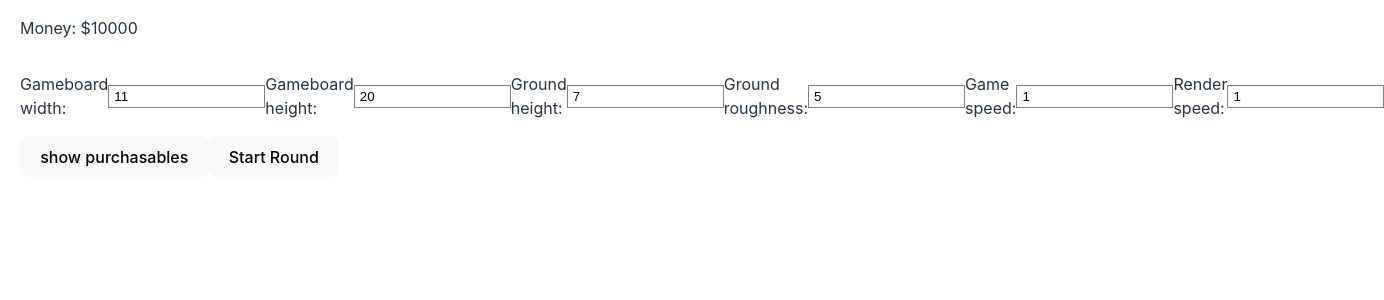
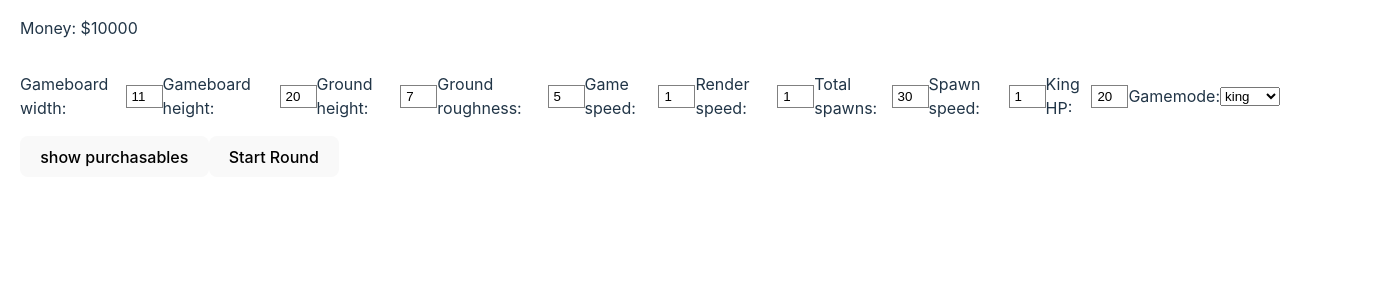
Before and after one commit to daefron/spreadsheet-creep, a React (Vite) app: page / in a window 1280 px wide. Shown: the top 300 px of the page, 1384 px wide, since content can reach past the window. Built offline with nearby package versions, Linux system fonts and the light colour scheme.

Commit message:
added gamemode where equal spawns fight

```diff
--- a/src/Game Logic/Engine.jsx
+++ b/src/Game Logic/Engine.jsx
@@ -9,8 +9,11 @@ export default function engineOutput() {
   const [graveyard, setGraveyard] = useState([]);
   const [bank, setBank] = useState(10000);
   const [savedTurn, setSavedTurn] = useState(1);
-  const [savedEnemySpawns, setSavedEnemySpawns] = useState(0);
-  const [savedLastSpawnTime, setSavedLastSpawnTime] = useState(0);
+  const [savedEnemySpawnsCount, setSavedEnemySpawnsCount] = useState(0);
+  const [savedFriendlySpawnsCount, setSavedFriendlySpawnsCount] = useState(0);
+  const [savedLastEnemySpawnTime, setSavedLastEnemySpawnTime] = useState(0);
+  const [savedLastFriendlySpawnTime, setSavedLastFriendlySpawnTime] =
+    useState(0);
   const [timer, setTimer] = useState();
   const [gameboardWidth, setGameboardWidth] = useState(11);
   const [gameboardHeight, setGameboardHeight] = useState(20);
@@ -19,9 +22,13 @@ export default function engineOutput() {
   const [renderSpeed, setRenderSpeed] = useState(1);
   const [gameSpeed, setGameSpeed] = useState(1 * renderSpeed);
   const [gameboardEntities, setGameboardEntities] = useState([]);
-  const entityList = EntityList;
-  const projectileList = ProjectileList;
-  const groundList = GroundList;
+  const [totalSpawns, setTotalSpawns] = useState(30);
+  const [spawnSpeed, setSpawnSpeed] = useState(1);
+  const [kingHP, setKingHP] = useState(20);
+  const [gameMode, setGameMode] = useState("king");
+  let entityList = EntityList;
+  let projectileList = ProjectileList;
+  let groundList = GroundList;
 
   //function that creates new active entities
   function Entity(type, lvl, position, name) {
@@ -532,8 +539,7 @@ export default function engineOutput() {
         let spaceBelow = true;
         if (position[1] !== gameboardHeight) {
           let positionBelow = [position[0], position[1] + 1];
-          let entityBelow =
-            activeEntities.find((entity) =>
+          let entityBelow = activeEntities.find((entity) =>
             comparePosition(entity.position, positionBelow)
           );
           if (entityBelow) {
@@ -602,9 +608,14 @@ export default function engineOutput() {
     function amountOfTurns(finished, currentTurn) {
       let gameFinished = finished;
       let innerTimer;
-      let totalSpawns = 30;
-      let enemySpawns = savedEnemySpawns;
-      let lastSpawnTime = savedLastSpawnTime;
+      let enemySpawns = savedEnemySpawnsCount;
+      let lastEnemySpawnTime = savedLastEnemySpawnTime;
+      let lastFriendlySpawnTime;
+      let friendlySpawns;
+      if (gameMode === "battle") {
+        lastFriendlySpawnTime = savedLastFriendlySpawnTime;
+        friendlySpawns = savedEnemySpawnsCount;
+      }
       if (!gameFinished) {
         setTimer(
           (innerTimer = setInterval(() => {
@@ -615,8 +626,11 @@ export default function engineOutput() {
 
       //runs through turn actions
       function turnCycler() {
-        spawnChecker();
-        nextTurn(currentTurn);
+        spawnChecker(true);
+        if (gameMode === "battle") {
+          spawnChecker(false);
+        }
+        nextTurn();
         if (!victoryChecker()) {
           clearInterval(innerTimer);
         }
@@ -626,7 +640,7 @@ export default function engineOutput() {
       }
 
       //makes all entities take turn
-      function nextTurn(currentTurn) {
+      function nextTurn() {
         activeEntities.forEach((entity) => {
           entityTurn(entity);
         });
@@ -640,25 +654,44 @@ export default function engineOutput() {
 
       //checks to see if the king died
       function victoryChecker() {
+        if (gameMode === "king") {
           let kingAlive =
-          activeEntities.find((entity) => entity.type === "king") !== undefined;
+            activeEntities.find((entity) => entity.type === "king") !==
+            undefined;
           if (!kingAlive) {
             activeEntitiesClearer(false);
             return false;
           } else return true;
+        } else if (gameMode === "battle") {
+          if (savedEnemySpawnsCount === totalSpawns && savedFriendlySpawnsCount === totalSpawns) {
+            return false;
+          } else return true
+        }
       }
 
       //checks if game is allowed to spawn on current turn
-      function spawnChecker() {
+      function spawnChecker(enemy) {
+        if (enemy) {
           if (enemySpawns <= totalSpawns) {
-          lastSpawnTime++;
-          setSavedLastSpawnTime(lastSpawnTime);
-          if (lastSpawnTime > spawnTime()) {
-            enemySpawner(spawnType());
+            lastEnemySpawnTime++;
+            setSavedLastEnemySpawnTime(lastEnemySpawnTime);
+            if (lastEnemySpawnTime > spawnTime()) {
+              entitySpawner(spawnType(enemy), enemy);
               enemySpawns++;
-            setSavedEnemySpawns(enemySpawns);
-            lastSpawnTime = 0;
-            setSavedLastSpawnTime(0);
+              setSavedEnemySpawnsCount(enemySpawns);
+              lastEnemySpawnTime = 0;
+              setSavedLastEnemySpawnTime(0);
+            }
+          }
+        } else if (!enemy) {
+          lastFriendlySpawnTime++;
+          setSavedLastFriendlySpawnTime(lastFriendlySpawnTime);
+          if (lastFriendlySpawnTime > spawnTime()) {
+            entitySpawner(spawnType(enemy), enemy);
+            friendlySpawns++;
+            setSavedFriendlySpawnsCount(friendlySpawns);
+            lastFriendlySpawnTime = 0;
+            setSavedLastEnemySpawnTime(0);
           }
         }
       }
@@ -666,21 +699,42 @@ export default function engineOutput() {
       //sets how long until next unit spawns
       function spawnTime() {
         let baseline = 80 / gameSpeed;
-        let actual = baseline + 80 * Math.random();
+        let actual = (baseline + 80 * Math.random()) / spawnSpeed;
         return actual;
       }
 
       //determines what entity will spawn based on weighted chance
-      function spawnType() {
-        let enemyEntities = Object.entries(entityList)
+      function spawnType(enemy) {
+        let entitiesEnemy;
+        if (enemy) {
+          entitiesEnemy = Object.entries(entityList)
             .filter((entity) => entity[1].enemy)
             .map((entity) => entity[1]);
+        } else if (!enemy) {
+          entitiesEnemy = Object.entries(entityList)
+            .filter((entity) => !entity[1].enemy)
+            .map((entity) => entity[1]);
+        }
         let parsedEntities = [];
-        enemyEntities.forEach((entity) => {
+        if (enemy) {
+          entitiesEnemy.forEach((entity) => {
             Object.entries(entity.lvls).forEach((level) => {
               parsedEntities.push([entity.type, level[1].lvl, level[1].chance]);
             });
           });
+        } else if (!enemy) {
+          entitiesEnemy.forEach((entity) => {
+            Object.entries(entity.lvls).forEach((level) => {
+              if (level[1].chance !== undefined) {
+                parsedEntities.push([
+                  entity.type,
+                  level[1].lvl,
+                  level[1].chance,
+                ]);
+              }
+            });
+          });
+        }
         let totalWeight = 0;
         parsedEntities.forEach((entity) => {
           totalWeight = totalWeight + entity[2];
@@ -703,34 +757,38 @@ export default function engineOutput() {
         return chosenEntity;
       }
 
-      //spawns chosen enemy
-      function enemySpawner(entity) {
+      //spawns chosen entity
+      function entitySpawner(entity, enemy) {
         let entityType = entityList[entity[0]];
         let entityLvl = entityType.lvls["lvl" + entity[1]];
-        let position = spawnPositionFinder();
+        let position = spawnPositionFinder(enemy);
         let entityID = entity[0] + currentTurn;
         entityID = new Entity(entityType, entityLvl, position, entityID);
         activeEntities.push(entityID);
       }
 
       //finds the position above the highest entity in the final column
-      function spawnPositionFinder() {
-        let spawnPosition = [gameboardWidth, gameboardHeight];
+      function spawnPositionFinder(enemy) {
+        let baselinePosition;
+        if (enemy) {
+          baselinePosition = [gameboardWidth, gameboardHeight];
+        } else if (!enemy) {
+          baselinePosition = [1, gameboardHeight];
+        }
+        let spawnPosition = baselinePosition;
         let endEntities = activeEntities.filter(
-          (entity) => entity.position[0] === gameboardWidth
+          (entity) => entity.position[0] === baselinePosition[0]
         );
         endEntities.forEach((entity) => {
           if (entity.position[1] <= spawnPosition[1]) {
             spawnPosition = [entity.position[0], entity.position[1] - 1];
           }
         });
-        if (
-          !comparePosition(spawnPosition, [gameboardWidth, gameboardHeight])
-        ) {
+        if (!comparePosition(spawnPosition, baselinePosition)) {
           return spawnPosition;
         }
         let endGrounds = activeGround.filter(
-          (ground) => ground.position[0] === gameboardWidth
+          (ground) => ground.position[0] === baselinePosition[0]
         );
         endGrounds.forEach((ground) => {
           if (ground.position[1] <= spawnPosition[1]) {
@@ -752,7 +810,9 @@ export default function engineOutput() {
 
     if (!paused) {
       groundMaker();
+      if (gameMode === "king") {
         friendlySpawner("king", [1, gameboardHeight - groundLevel], 1);
+      }
       updateGameboardEntities();
       amountOfTurns(false, 1);
     } else {
@@ -1124,13 +1184,13 @@ export default function engineOutput() {
   }
 
   function updateGameboardWidth(e) {
-    setGameboardWidth(parseFloat(e.target.value));
+    setGameboardWidth(parseInt(e.target.value));
   }
   function updateGameboardHeight(e) {
-    setGameboardHeight(parseFloat(e.target.value));
+    setGameboardHeight(parseInt(e.target.value));
   }
   function updateGroundHeight(e) {
-    setGroundLevel(parseFloat(e.target.value));
+    setGroundLevel(parseInt(e.target.value));
   }
   function updateGroundRoughness(e) {
     setgroundRoughness(parseFloat(e.target.value));
@@ -1141,6 +1201,20 @@ export default function engineOutput() {
   function updateRenderSpeed(e) {
     setRenderSpeed(parseFloat(e.target.value));
   }
+  function updateTotalSpawns(e) {
+    setTotalSpawns(parseInt(e.target.value));
+  }
+  function updateSpawnSpeed(e) {
+    setSpawnSpeed(parseFloat(e.target.value));
+  }
+  function updateKingHP(e) {
+    console.log(entityList);
+    setKingHP(parseInt(e.target.value));
+    entityList.king.lvls.lvl1.hp = kingHP + 1;
+  }
+  function updateGameMode(e) {
+    setGameMode(e.target.value);
+  }
 
   return (
     <>
@@ -1150,6 +1224,7 @@ export default function engineOutput() {
           <div style={{ display: "flex", alignItems: "center" }}>
             <p>Gameboard width:</p>
             <input
+              style={{ width: "30px" }}
               type="number"
               value={gameboardWidth}
               onChange={updateGameboardWidth}
@@ -1158,6 +1233,7 @@ export default function engineOutput() {
           <p>Gameboard height:</p>
           <div style={{ display: "flex", alignItems: "center" }}>
             <input
+              style={{ width: "30px" }}
               type="number"
               value={gameboardHeight}
               onChange={updateGameboardHeight}
@@ -1166,6 +1242,7 @@ export default function engineOutput() {
           <div style={{ display: "flex", alignItems: "center" }}>
             <p>Ground height:</p>
             <input
+              style={{ width: "30px" }}
               type="number"
               value={groundLevel}
               onChange={updateGroundHeight}
@@ -1174,6 +1251,7 @@ export default function engineOutput() {
           <div style={{ display: "flex", alignItems: "center" }}>
             <p>Ground roughness:</p>
             <input
+              style={{ width: "30px" }}
               type="number"
               value={groundRoughness}
               onChange={updateGroundRoughness}
@@ -1182,6 +1260,7 @@ export default function engineOutput() {
           <div style={{ display: "flex", alignItems: "center" }}>
             <p>Game speed:</p>
             <input
+              style={{ width: "30px" }}
               type="number"
               value={gameSpeed}
               onChange={updateGameSpeed}
@@ -1190,10 +1269,49 @@ export default function engineOutput() {
           <div style={{ display: "flex", alignItems: "center" }}>
             <p>Render speed:</p>
             <input
+              style={{ width: "30px" }}
               type="number"
               value={renderSpeed}
               onChange={updateRenderSpeed}
             ></input>
+          </div>{" "}
+          <div style={{ display: "flex", alignItems: "center" }}>
+            <p>Total spawns:</p>
+            <input
+              style={{ width: "30px" }}
+              type="number"
+              value={totalSpawns}
+              onChange={updateTotalSpawns}
+            ></input>
+          </div>
+          <div style={{ display: "flex", alignItems: "center" }}>
+            <p>Spawn speed:</p>
+            <input
+              style={{ width: "30px" }}
+              type="number"
+              value={spawnSpeed}
+              onChange={updateSpawnSpeed}
+            ></input>
+          </div>
+          <div style={{ display: "flex", alignItems: "center" }}>
+            <p>King HP:</p>
+            <input
+              style={{ width: "30px" }}
+              type="number"
+              value={kingHP}
+              onChange={updateKingHP}
+            ></input>
+          </div>
+          <div style={{ display: "flex", alignItems: "center" }}>
+            <p>Gamemode:</p>
+            <select
+              style={{ width: "60px" }}
+              defaultValue="king"
+              onChange={updateGameMode}
+            >
+              <option value="king">king</option>
+              <option value="battle">battle</option>
+            </select>
           </div>
         </div>
         <button onClick={purchasableButton}>show purchasables</button>
```
Also changed, not shown: src/Game Logic/EntityList.jsx (+66 -2 lines). Lines whose indentation alone changed are shown as unchanged.
